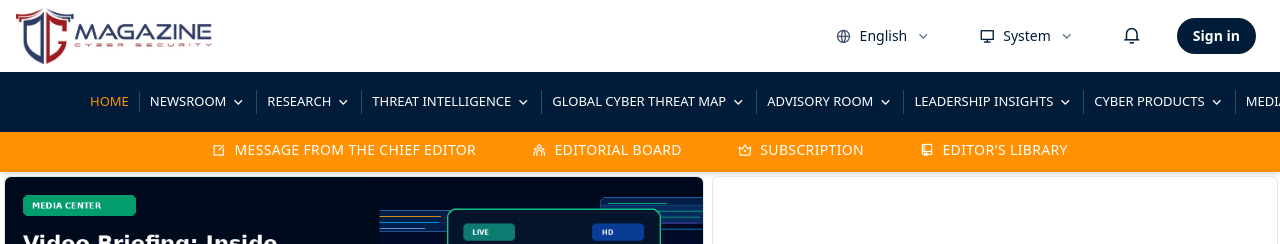
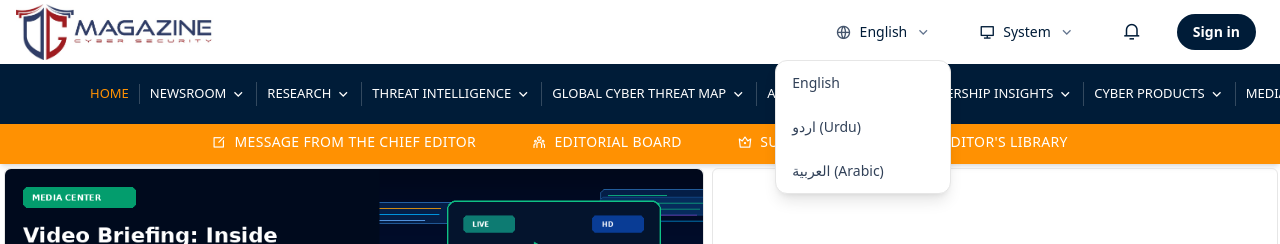
Before and after one commit to konain611/demo-dgmagazine, a Next.js app: page / in a window 1280 px wide. Both pictures are taken after a click on the button "English". Shown: the top 244 px of the page. Built offline with nearby package versions, Linux system fonts and the light colour scheme.

Commit message:
Update Header.tsx

```diff
--- a/src/components/menus/Header.tsx
+++ b/src/components/menus/Header.tsx
@@ -1,12 +1,38 @@
 'use client'
 
-import { useState } from 'react'
+import { useState, useRef, useEffect } from 'react'
 import Image from 'next/image'
 import { useTheme } from '@/contexts/ThemeContext'
 
 export default function Header() {
   const { theme, setTheme } = useTheme()
-  const [isOpen, setIsOpen] = useState(false)
+
+  const [openMenu, setOpenMenu] = useState<'language' | 'theme' | 'notifications' | null>(null)
+
+  const languageRef = useRef<HTMLDivElement>(null)
+  const themeRef = useRef<HTMLDivElement>(null)
+  const notificationsRef = useRef<HTMLDivElement>(null)
+
+  useEffect(() => {
+    function handleClickOutside(event: MouseEvent) {
+      const target = event.target as Node
+
+      const clickedInsideLanguage = languageRef.current?.contains(target)
+      const clickedInsideTheme = themeRef.current?.contains(target)
+      const clickedInsideNotifications = notificationsRef.current?.contains(target)
+
+      if (!clickedInsideLanguage && !clickedInsideTheme && !clickedInsideNotifications) {
+        setOpenMenu(null)
+      }
+    }
+
+    document.addEventListener('mousedown', handleClickOutside)
+    return () => document.removeEventListener('mousedown', handleClickOutside)
+  }, [])
+
+  const toggleMenu = (menu: 'language' | 'theme' | 'notifications') => {
+    setOpenMenu((prev) => (prev === menu ? null : menu))
+  }
 
   const getThemeIcon = () => {
     switch (theme) {
@@ -26,7 +52,7 @@ export default function Header() {
   }
 
   return (
-    <div className="bg-white flex items-center justify-between w-full px-2 sm:px-4 py-2 transition-colors">
+    <div className="bg-white flex items-center justify-between w-full px-2 sm:px-4 py-1 ">
       <div className="flex items-center shrink-0">
         <Image
           src="/logos/logo-h.jpg"
@@ -39,8 +65,11 @@ export default function Header() {
       </div>
 
       <div className="flex items-center gap-2">
+        {/* Language dropdown */}
+        <div className="relative" ref={languageRef}>
           <button
             type="button"
+            onClick={() => toggleMenu('language')}
             className="flex items-center mx-2 gap-2 px-3 py-2 text-sm font-medium text-[#001c38] hover:bg-slate-100"
           >
             <i className="ri-global-line text-base text-slate-600 dark:text-slate-400" />
@@ -48,10 +77,40 @@ export default function Header() {
             <i className="ri-arrow-down-s-line text-base text-slate-500 dark:text-slate-400" />
           </button>
 
-        <div className="relative">
+          {openMenu === 'language' && (
+            <div className="absolute right-0 mt-2 w-44 rounded-xl border border-slate-200 dark:border-slate-700 bg-white dark:bg-slate-800 shadow-lg z-50 overflow-hidden">
               <button
                 type="button"
-            onClick={() => setIsOpen(!isOpen)}
+                onClick={() => setOpenMenu(null)}
+                className="flex w-full items-center gap-3 px-4 py-3 text-left text-sm text-slate-700 dark:text-slate-300 hover:bg-slate-100 dark:hover:bg-slate-700"
+              >
+                <span>English</span>
+              </button>
+
+              <button
+                type="button"
+                onClick={() => setOpenMenu(null)}
+                className="flex w-full items-center gap-3 px-4 py-3 text-left text-sm text-slate-700 dark:text-slate-300 hover:bg-slate-100 dark:hover:bg-slate-700"
+              >
+                <span>اردو (Urdu)</span>
+              </button>
+
+              <button
+                type="button"
+                onClick={() => setOpenMenu(null)}
+                className="flex w-full items-center gap-3 px-4 py-3 text-left text-sm text-slate-700 dark:text-slate-300 hover:bg-slate-100 dark:hover:bg-slate-700"
+              >
+                <span>العربية (Arabic)</span>
+              </button>
+            </div>
+          )}
+        </div>
+
+        {/* Theme dropdown */}
+        <div className="relative" ref={themeRef}>
+          <button
+            type="button"
+            onClick={() => toggleMenu('theme')}
             className="flex items-center mx-2 gap-2 px-3 py-2 text-sm font-medium text-[#001c38] hover:bg-slate-100"
           >
             <span className="flex h-4 w-4 items-center justify-center">
@@ -63,13 +122,13 @@ export default function Header() {
             <i className="ri-arrow-down-s-line text-base text-slate-500 dark:text-slate-400" />
           </button>
 
-          {isOpen && (
+          {openMenu === 'theme' && (
             <div className="absolute right-0 mt-2 w-44 rounded-xl border border-slate-200 dark:border-slate-700 bg-white dark:bg-slate-800 shadow-lg z-50 overflow-hidden">
               <button
                 type="button"
                 onClick={() => {
                   setTheme('system')
-                  setIsOpen(false)
+                  setOpenMenu(null)
                 }}
                 className="flex w-full items-center gap-3 px-4 py-3 text-left text-sm text-slate-700 dark:text-slate-300 hover:bg-slate-100 dark:hover:bg-slate-700"
               >
@@ -81,7 +140,7 @@ export default function Header() {
                 type="button"
                 onClick={() => {
                   setTheme('light')
-                  setIsOpen(false)
+                  setOpenMenu(null)
                 }}
                 className="flex w-full items-center gap-3 px-4 py-3 text-left text-sm text-slate-700 dark:text-slate-300 hover:bg-slate-100 dark:hover:bg-slate-700"
               >
@@ -93,7 +152,7 @@ export default function Header() {
                 type="button"
                 onClick={() => {
                   setTheme('dark')
-                  setIsOpen(false)
+                  setOpenMenu(null)
                 }}
                 className="flex w-full items-center gap-3 px-4 py-3 text-left text-sm text-slate-700 dark:text-slate-300 hover:bg-slate-100 dark:hover:bg-slate-700"
               >
@@ -104,13 +163,33 @@ export default function Header() {
           )}
         </div>
 
+        {/* Notifications dropdown */}
+        <div className="relative" ref={notificationsRef}>
           <button
             type="button"
+            onClick={() => toggleMenu('notifications')}
             className="flex items-center mx-2 gap-2 px-3 py-2 text-sm font-medium text-[#001c38] hover:bg-slate-100"
             aria-label="Notifications"
           >
             <i className="ri-notification-3-line text-lg" />
           </button>
+
+          {openMenu === 'notifications' && (
+            <div className="absolute right-0 mt-2 w-64 rounded-xl border border-slate-200 dark:border-slate-700 bg-white dark:bg-slate-800 shadow-lg z-50 overflow-hidden">
+              <div className="px-4 py-3 border-b border-slate-100 dark:border-slate-700">
+                <span className="text-sm font-semibold text-[#001c38] dark:text-slate-200">
+                  Notifications
+                </span>
+              </div>
+              <div className="flex flex-col items-center justify-center gap-2 px-4 py-8 text-center">
+                <i className="ri-notification-off-line text-2xl text-slate-400" />
+                <span className="text-sm text-slate-500 dark:text-slate-400">
+                  No notifications
+                </span>
+              </div>
+            </div>
+          )}
+        </div>
 
         <button
           type="button"
```
Lines whose indentation alone changed are shown as unchanged.
